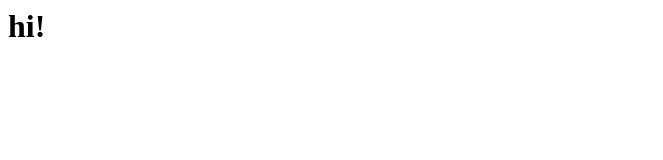
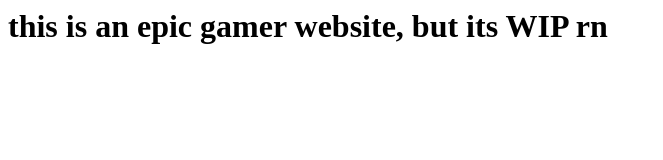
Before and after one commit to Abdullah-Amar/Maple-Pack-Official-Website, a plain HTML site: page index.html in a window 1280 px wide. Shown: the whole page, without its empty margins (0-663 px from the left). Drawn offline with Linux system fonts and the light colour scheme.

Commit message:
Update index.html

```diff
--- a/index.html
+++ b/index.html
@@ -1 +1 @@
-<h1>hi!</h1>
+<h1>this is an epic gamer website, but its WIP rn</h1>
```
